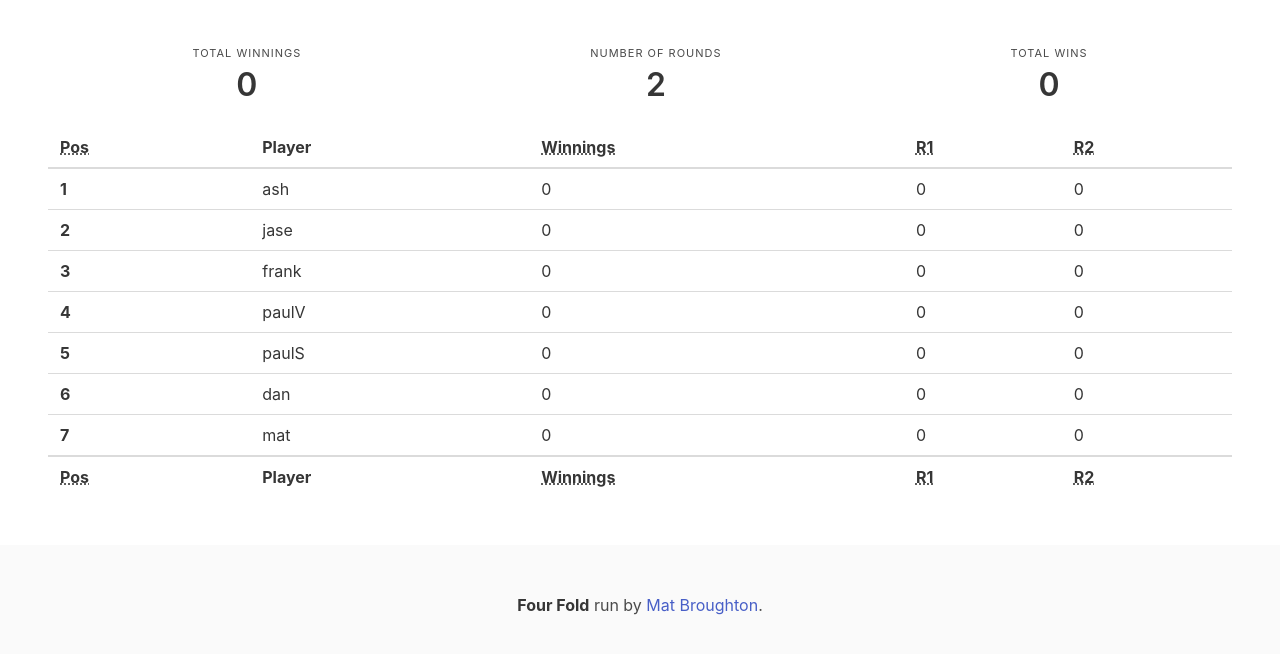
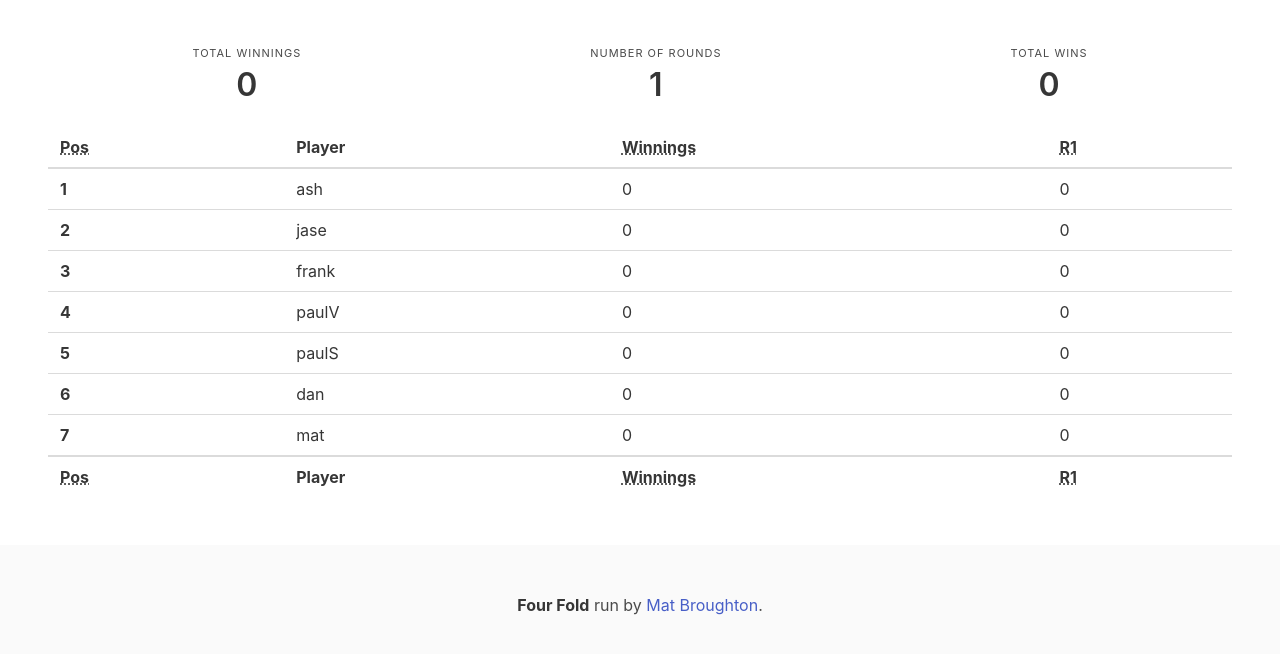
Before and after one commit to matbroughty/fffc, a website: page index.html in a window 1280 px wide. Shown: the part 164-818 px from the top of the page. Drawn offline with nearby package versions, Linux system fonts and the light colour scheme.

Commit message:
24-25 year init

```diff
--- a/index.html
+++ b/index.html
@@ -43,7 +43,7 @@
     <div class="level-item has-text-centered">
       <div>
         <p class="heading">Number of Rounds</p>
-        <p class="title">2</p>
+        <p class="title">1</p>
       </div>
     </div>
     <div class="level-item has-text-centered">
@@ -65,7 +65,6 @@
         <th><abbr title="Winnings">Winnings</abbr></th>
 
         <th><abbr title="Round">R1</abbr></th>
-        <th><abbr title="Round">R2</abbr></th>
 
       </tr>
       </thead>
@@ -76,7 +75,6 @@
         <th><abbr title="Winnings">Winnings</abbr></th>
 
         <th><abbr title="Round">R1</abbr></th>
-        <th><abbr title="Round">R2</abbr></th>
 
       </tr>
       </tfoot>
@@ -88,14 +86,12 @@
         <td>0</td>
 
         <td>0</td>
-        <td>0</td>
       </tr>
 
       <tr>
         <th>2</th>
         <td>jase</td>
         <td>0</td>
-            <td>0</td>
             <td>0</td>
 
 
@@ -107,14 +103,12 @@
         <td>frank</td>
         <td>0</td>
             <td>0</td>
-            <td>0</td>
       </tr>
 
       <tr>
         <th>4</th>
         <td>paulV</td>
         <td>0</td>
-            <td>0</td>
             <td>0</td>
       </tr>
 
@@ -123,7 +117,6 @@
         <td>paulS</td>
         <td>0</td>
             <td>0</td>
-            <td>0</td>
       </tr>
 
       <tr>
@@ -131,14 +124,12 @@
         <td>dan</td>
         <td>0</td>
             <td>0</td>
-            <td>0</td>
       </tr>
 
       <tr>
         <th>7</th>
         <td>mat</td>
         <td>0</td>
-            <td>0</td>
             <td>0</td>
       </tr>
 
```
